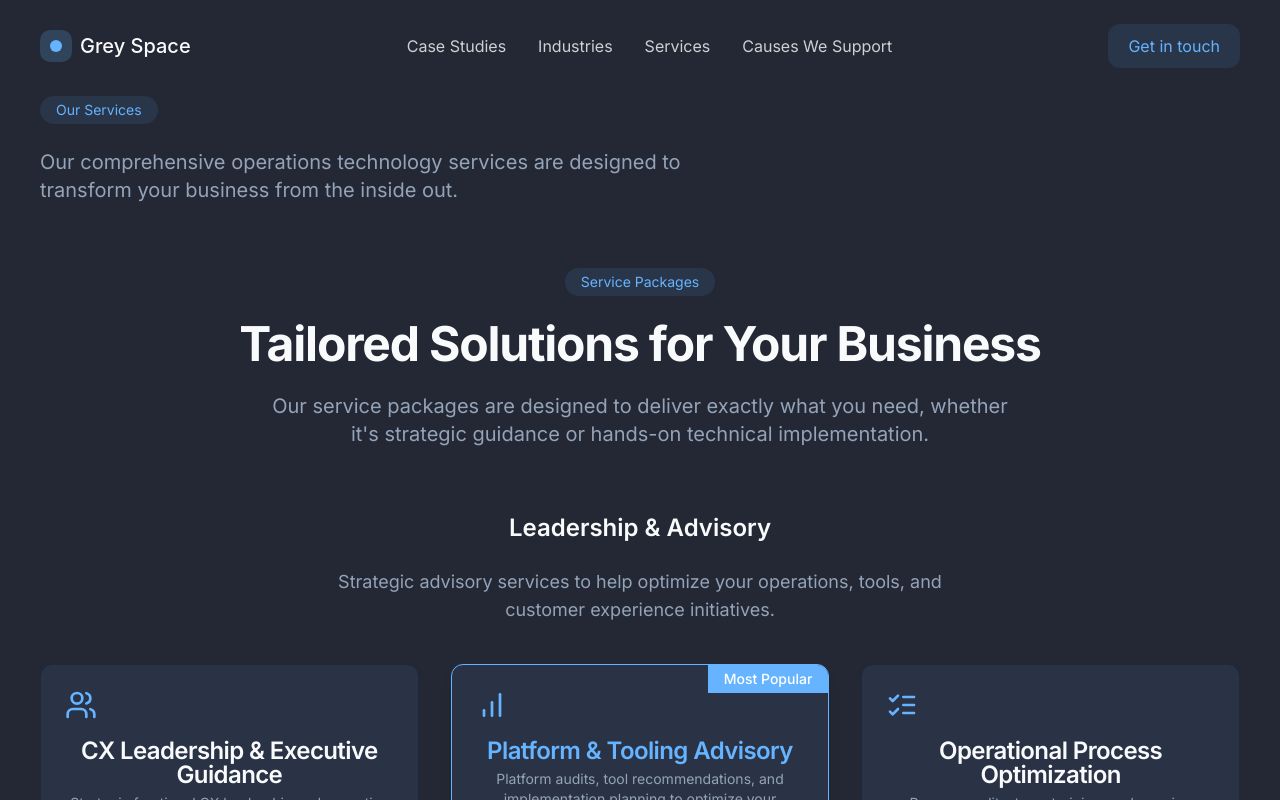
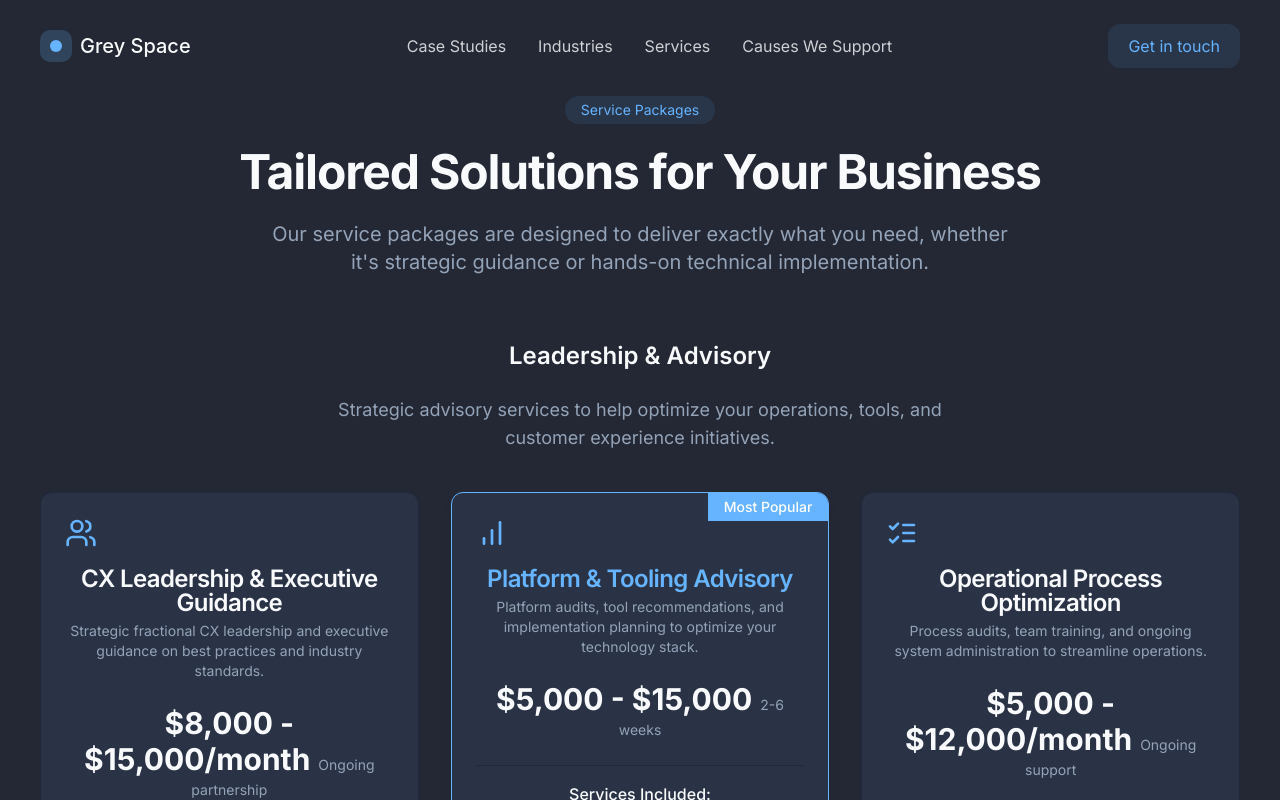
Before and after one commit to Grey-Space-Consulting/grey-space-web-carousel, a React (Vite) app: page /services in a window 1280 px wide. Shown: the top 800 px of the page. Built offline with nearby package versions, Linux system fonts and the light colour scheme.

Commit message:
Visual edit in Lovable
Edited UI in Lovable

```diff
--- a/src/pages/Services.tsx
+++ b/src/pages/Services.tsx
@@ -1,32 +1,20 @@
-
 import { useEffect, useState } from "react";
 import Navbar from "@/components/Navbar";
 import Footer from "@/components/Footer";
 import ServicePackagesSection from "@/components/sections/ServicePackagesSection";
 import AdditionalServicesSection from "@/components/sections/AdditionalServicesSection";
 import CustomSolutionCTA from "@/components/CustomSolutionCTA";
-
 const Services = () => {
   const [isLoaded, setIsLoaded] = useState(false);
-
   useEffect(() => {
     setIsLoaded(true);
   }, []);
-
-  return (
-    <div className="min-h-screen">
+  return <div className="min-h-screen">
       <Navbar />
 
       <main className="pt-24 pb-20">
         <div className="max-w-7xl mx-auto px-6 md:px-10">
-          <div className="mb-16 animate-fade-in">
-            <div className="inline-block px-4 py-1 rounded-full bg-primary/10 text-primary text-sm mb-6">
-              Our Services
-            </div>
-            <p className="text-xl text-muted-foreground max-w-2xl">
-              Our comprehensive operations technology services are designed to transform your business from the inside out.
-            </p>
-          </div>
+
 
           <ServicePackagesSection />
           <AdditionalServicesSection />
@@ -35,8 +23,6 @@ const Services = () => {
       </main>
 
       <Footer />
-    </div>
-  );
+    </div>;
 };
-
 export default Services;
```
